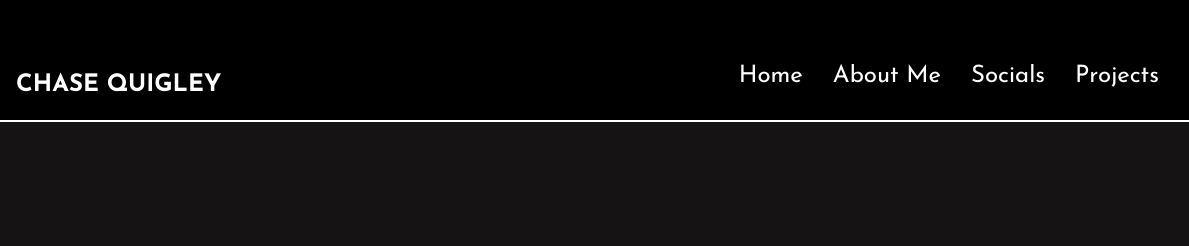
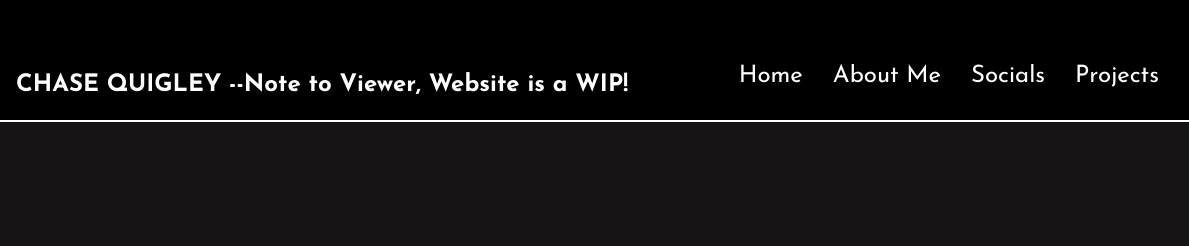
Before and after one commit to ChaseQ9/ChaseQ9.github.io, a plain HTML site: page index.html in a window 1280 px wide. Shown: the top 246 px of the page, 91-1280 px from the left. Drawn offline with Linux system fonts and the light colour scheme.

Commit message:
further changes

```diff
--- a/index.html
+++ b/index.html
@@ -21,7 +21,7 @@
                     </img>
                 </a>
             </div>
-            <span id="headName"> <a href="">CHASE QUIGLEY </a></span>
+            <span id="headName"> <a href="">CHASE QUIGLEY --Note to Viewer, Website is a WIP! </a></span>
             <nav id="navbar">
                 <ul>
                     <li><a href="">Home</a></li>
```
